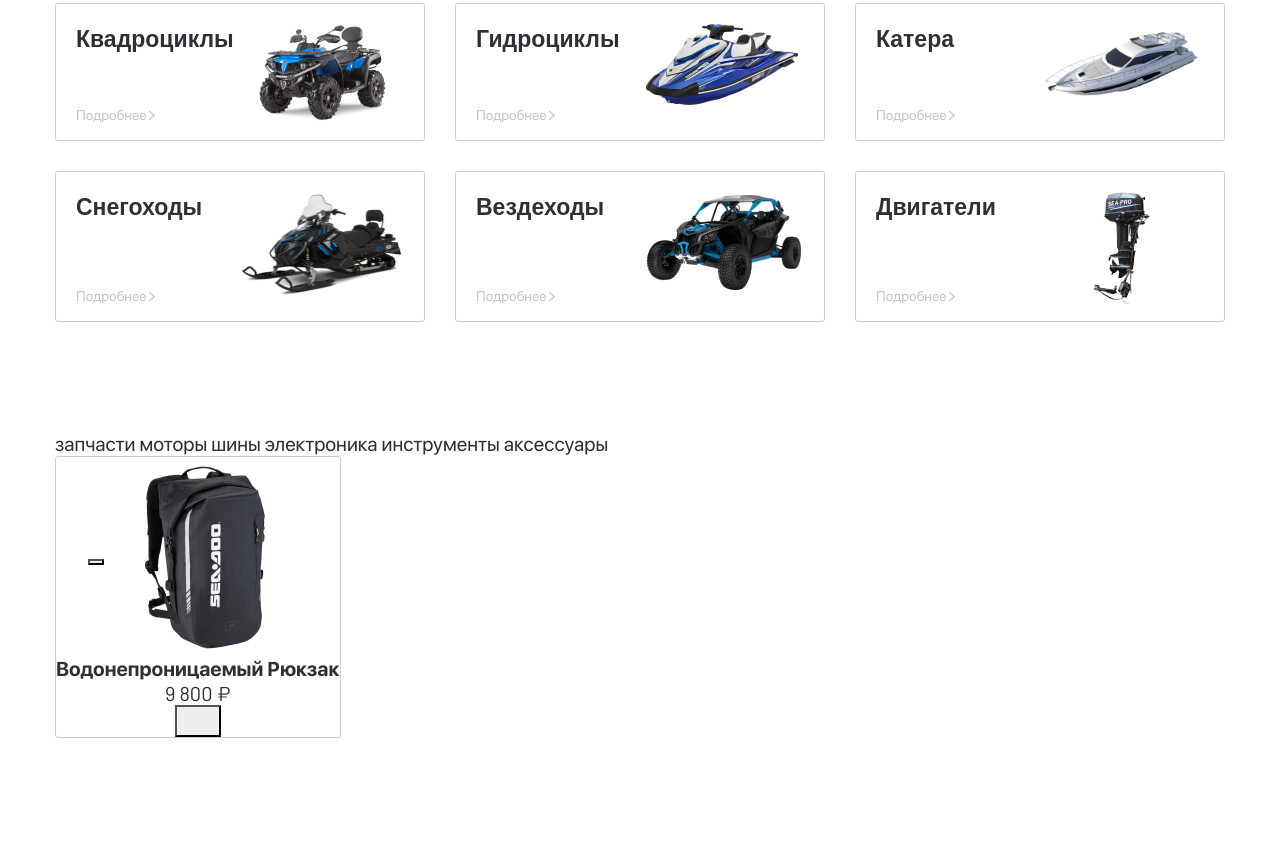
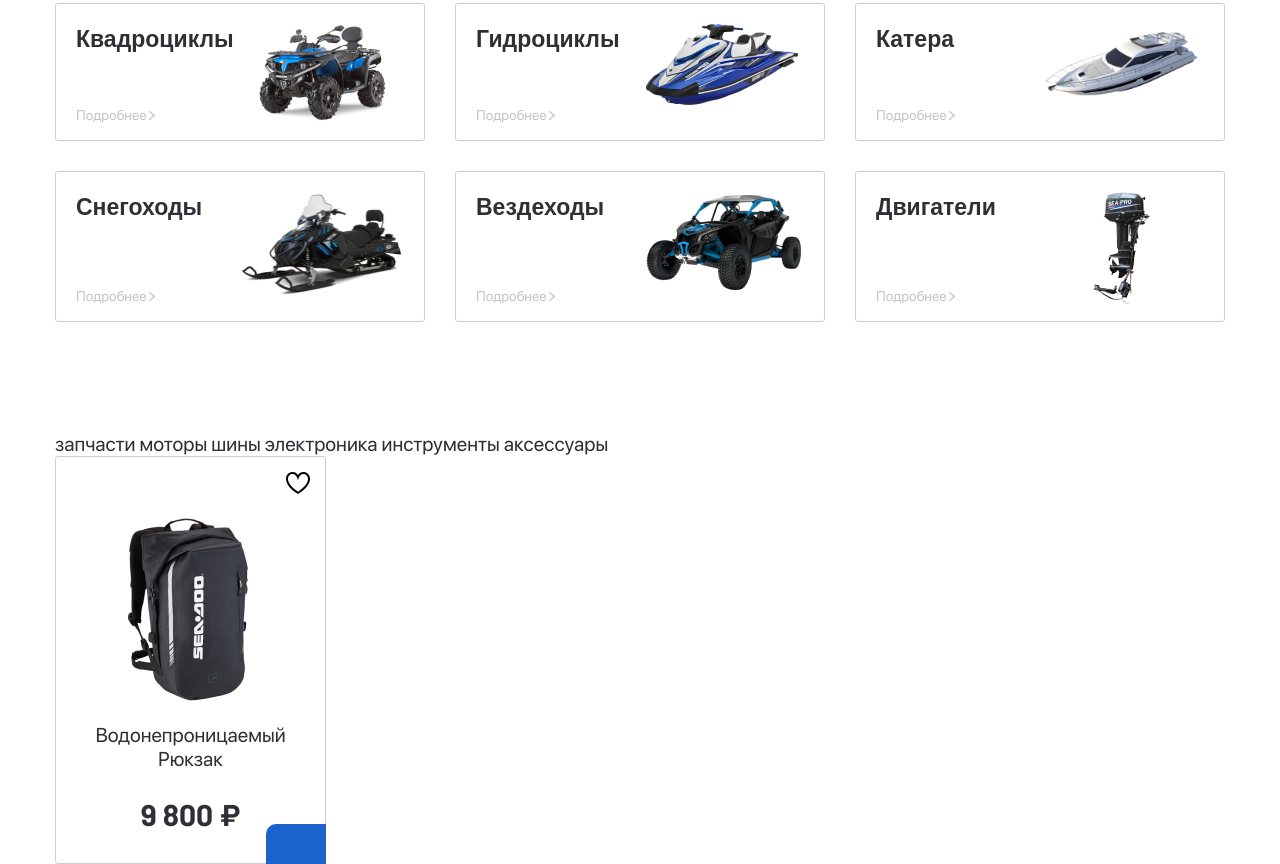
Before and after one commit to SergeyShynkarenko/gidrotsikly, a website: page app/index.html in a window 1280 px wide. Shown: the part 1106-1970 px from the top of the page. Before the commit the page ends 1844 px from the top, so only its background shows below. Drawn offline with Linux system fonts and the light colour scheme; files whose address does not match are found by name.

Commit message:
add the first card in the products section

```diff
--- a/app/index.html
+++ b/app/index.html
@@ -271,17 +271,23 @@
 						<div class="tabs-content products__content">
 							<div class="product-slider__item">
 
-								<a class="products-item" href="#">
+								<div class="products-item__wrapper">
 									<button class="products-item__favorite">
 									</button>
-									<img class="products-item__img" src="images/dest/product-1.png" alt="">
-									<h4 class="products-item__title">Водонепроницаемый Рюкзак</h4>
-									<p class="price products-item__price">9 800 ₽</p>
 									<button class="products-item__basket">
 										<img src="images/dest/basket-white.svg" alt="">
 									</button>
-								</a>
+									<a class="products-item" href="#">
+										<p class="products-item__hover-text">
+											посмотреть товар
+										</p>
+										<img class="products-item__img" src="images/dest/product-1.png" alt="">
+										<h4 class="products-item__title">Водонепроницаемый Рюкзак</h4>
+										<p class="price products-item__price">9 800 ₽</p>
 
+									</a>
+
+								</div>
 							</div>
 						</div>
 						<div class="tabs-content products__content"></div>
--- a/app/js/app.js
+++ b/app/js/app.js
@@ -17,4 +17,7 @@ $(function(){
 		$($(this).attr('href')).addClass('tabs-content--active');
 	})
 
+	$('.products-item__favorite').on('click', function(){
+		$('.products-item__favorite').toggleClass('products-item__favorite--active')
+	});
 });
--- a/app/scss/_products.scss
+++ b/app/scss/_products.scss
@@ -1,8 +1,78 @@
 .products {
+	&-item__wrapper {
+		position: relative;
+		width: 271px;
+	}
 	&-item {
 		border: 1px solid #CDCDCD;
 		border-radius: 3px;
-		position: relative;
 		text-align: center;
+		padding: 52px 20px 31px;
+		transition: all .3s;
+		&:hover {
+			box-shadow: 0px 0px 15px rgba(0, 0, 0, 0.2);
+			color: #1C62CD;
+		}
+		&:hover {
+			.products-item__hover-text {
+				opacity: 1;
+				color: #2F3035;
+			}
+		}
+		&__hover-text {
+			padding: 18px 21px;
+			background-color: rgba(255,255,255,.9);
+			box-shadow: 0px 0px 15px rgba(0, 0, 0, 0.2);
+			border-radius: 3px;
+			display: inline-block;
+			position: absolute;
+			top: 30%;
+			opacity: 0;
+			transition: all .3s;
+		}
+		&__title {
+			font-weight: normal;
+			padding: 14px 0 25px;
+		}
+		&__favorite {
+			position: absolute;
+			top: 16px;
+			right: 16px;
+			width: 24px;
+			height: 22px;
+			background-color: transparent;
+			border: none;
+			outline: none;
+			z-index: 5;
+			&::before {
+				content: "";
+				position: absolute;
+				width: 24px;
+				height: 22px;
+				top: 0;
+				left: 0;
+				background-image: url('../images/dest/favorite.svg');
+			}
+			&--active {
+				background-image: url('../images/dest/favorite-active.svg');
+			}
+		}
+		&__basket {
+			position: absolute;
+			width: 60px;
+			height: 40px;
+			background-color: #1C62CD;
+			border-radius: 10px 0px 0px 0px;
+			border: none;
+			bottom: 0;
+			right: 0;
+			padding-top: 7px;
+			cursor: pointer;
+		}
+		&__price {
+			font-weight: bold;
+			font-size: 30px;
+			line-height: 36px;
+		}
 	}
 }
```
Also changed, not shown: app/css/app.min.css, app/images/dest/favorite-active.svg (added), app/images/dest/favorite.svg (added), app/images/src/favorite-active.svg (added), app/images/src/favorite.svg (added), app/js/app.min.js.
